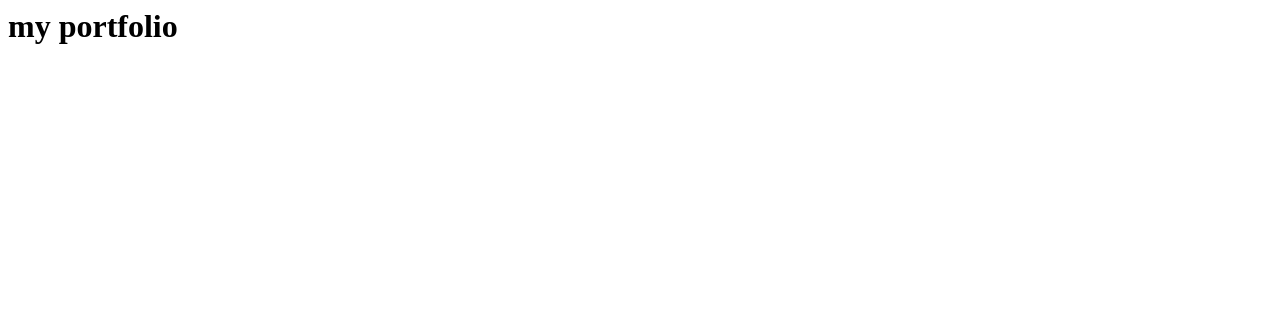
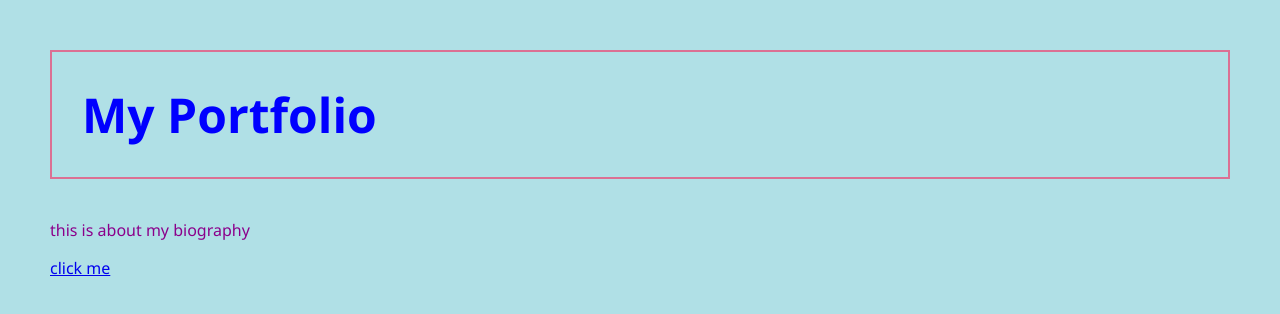
Before and after one commit to Vikash151098/vikash151098.github.io, a plain HTML site: page index.html in a window 1280 px wide. Drawn offline with Linux system fonts and the light colour scheme.

Commit message:
added some css

```diff
--- a/index.html
+++ b/index.html
@@ -1,10 +1,19 @@
-<html>
+<!-- <!DOCTYPE html> -->
+<html lang="en">
   <head>
-    <title>
-    vikash151098.github.io
-    </title>
+    <!-- Required meta tags -->
+    <meta charset="utf-8" />
+    <meta
+      name="viewport"
+      content="width=device-width, initial-scale=1, shrink-to-fit=no"
+    />
+    <link rel="stylesheet" href="src/style.css" />
+
+    <title>vikash151098</title>
   </head>
   <body>
-    <h1>my portfolio</h1>
+    <h2>My Portfolio</h2>
+    <p>this is about my biography</p>
+    <a href="https://www.google.com" target="_blank">click me</a>
   </body>
 </html>
--- /dev/null
+++ b/src/style.css
@@ -0,0 +1,15 @@
+body {
+  background-color: powderblue;
+  font-family: "Segoe UI", Tahoma, Geneva, Verdana, sans-serif;
+  margin: 50px;
+}
+h2 {
+  color: blue;
+  border: 2px solid palevioletred;
+  font-size: 300%;
+  padding: 30px;
+}
+
+p {
+  color: darkmagenta;
+}
```
